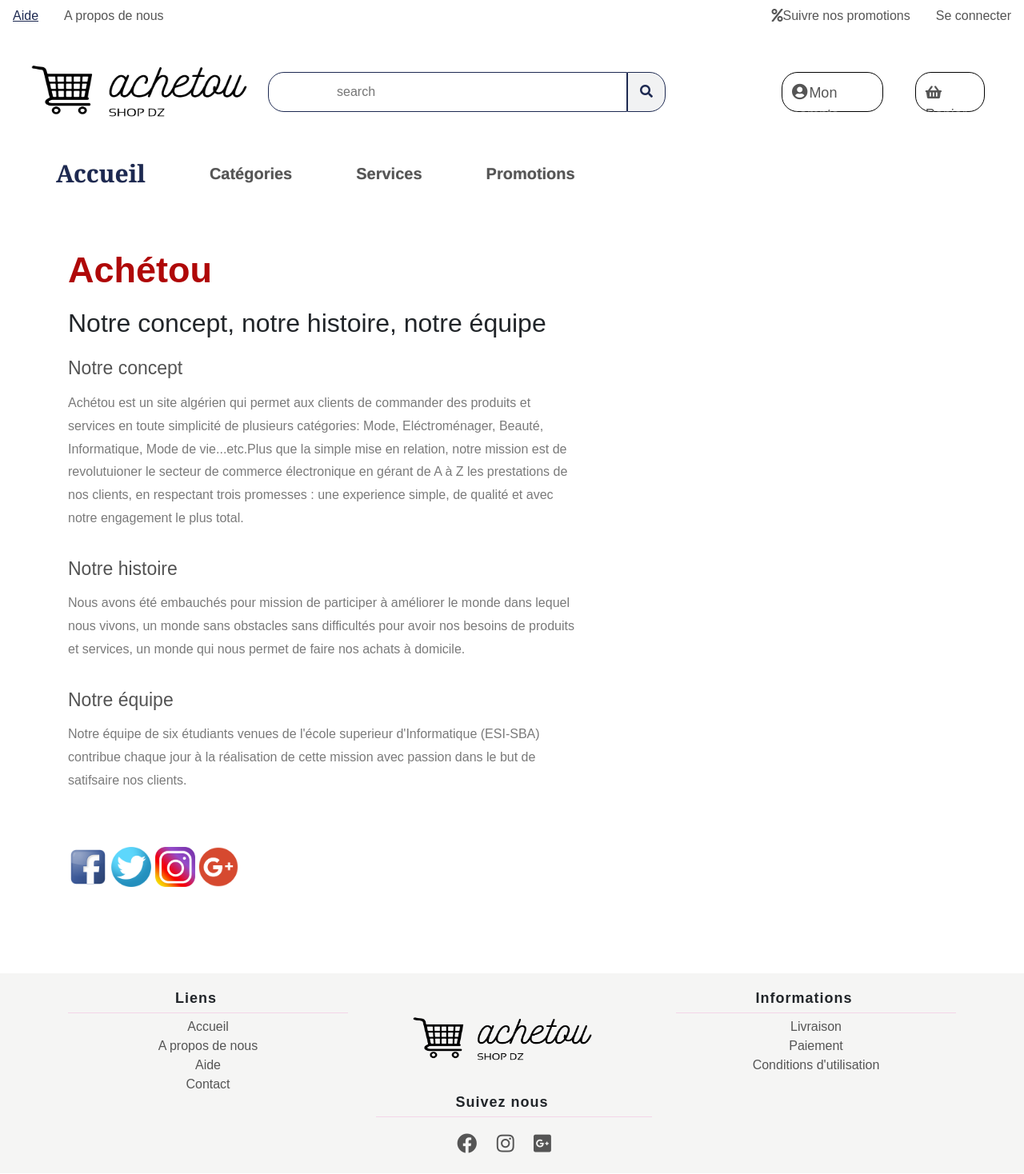
After one commit to khiati-walid/Achetou, a Django app: page /about_us/ in a window 1280 px wide. The commit adds this page. Shown: the whole page at 80% size. Run offline with Django 3.2, Linux system fonts and the light colour scheme; parts of the project's set-up code (start-up, migrations or seed data) failed here and were passed over; some libraries are stand-ins or nearby versions.

Commit message:
about added

```diff
--- /dev/null
+++ b/shop/static/css/about us.css
@@ -0,0 +1,21 @@
+
+/****************************about us************************************/
+
+.paddingTB60 {padding:60px 0px 60px 0px;}
+.gray-bg {background: rgb(255, 255, 255)!important;}
+.about-title h1 {color: #535353; font-size:45px;font-weight:600;margin-bottom:20px; }
+.about-title span {color: #AF0808; font-size:45px;font-weight:700;}
+.about-title h3 {color: #535353; font-size:23px;margin-bottom:15px;}
+.about-title h2{margin-bottom:24px}
+.about-title p {color: #7a7a7a;line-height: 1.8;margin: 0 0 15px;}
+.about-paddingB {padding-bottom: 20px;}
+.about-img {padding-left: 57px;}
+
+/* Social Icons */
+.imgicon{
+    width:50px;
+	height: 50px;
+}
+.about-icons {margin:48px 0px 48px 0px ;}
+.about-icons i{margin-right: 10px;padding: 0px; font-size:35px;color:#323232;box-shadow: 0 0 3px rgba(0, 0, 0, .2);}
+.about-icons li {margin:0px;padding:0;display:inline-block;}
--- /dev/null
+++ b/shop/templates/about_us.html
@@ -0,0 +1,234 @@
+<!DOCTYPE html>
+<html>
+    <head>
+     	<meta charset="utf-8" />
+      <meta name="viewport" content="width=device-width, initial-scale=1, shrink-to-fit=no"/>
+        <title>Apropos de nous</title>
+        <script src="http://ajax.googleapis.com/ajax/libs/jquery/1.9.1/jquery.min.js"></script>
+        <link rel="stylesheet" href="https://stackpath.bootstrapcdn.com/bootstrap/4.3.1/css/bootstrap.min.css">
+        <link rel="stylesheet" type="text/css" href="https://stackpath.bootstrapcdn.com/font-awesome/4.7.0/css/font-awesome.min.css">
+        <link rel="stylesheet" type="text/css" href="https://use.fontawesome.com/releases/v5.8.1/css/all.css">
+        <script src="https://code.jquery.com/jquery-3.3.1.slim.min.js"></script>
+        <script src="https://stackpath.bootstrapcdn.com/bootstrap/4.3.1/js/bootstrap.min.js"></script>
+         {% load static %}
+        <link rel="stylesheet" href="{%  static 'css/about us.css'%}" type="text/css">
+        <link rel="stylesheet" href="{%  static 'css/header&footer.css'%}" type="text/css">
+    </head>
+    <body>
+<!---------------------------------------------------TopNav-------------------------------------------------------------->
+      <ul class="nav topnav" id="nav1">
+        <li class="nav-item">
+          <a class="nav-link" href="#">Aide</a>
+        </li>
+        <li class="nav-item">
+          <a class="nav-link" href="#">A propos de nous</a>
+        </li>
+      </ul>
+   {% if request.user.is_authenticated  %}
+       <!-- créer le logout-->
+       <ul class="nav justify-content-end topnav" id="nav2">
+        <li class="nav-item justify-content-end">
+          <a class="nav-link" href="#"><i class="fa fa-percent" aria-hidden="true"></i>Suivre nos promotions</a>
+        </li>
+        <li class="nav-item">
+          <a class="nav-link" href="{% url 'logout' %}">Se déconnecter</a>
+        </li>
+      </ul>
+       {% else %}
+        <ul class="nav justify-content-end topnav" id="nav2">
+        <li class="nav-item justify-content-end">
+          <a class="nav-link" href="#"><i class="fa fa-percent" aria-hidden="true"></i>Suivre nos promotions</a>
+        </li>
+        <li class="nav-item">
+          <a class="nav-link" href="{% url 'login_url' %}">Se connecter</a>
+        </li>
+      </ul>
+   {% endif %}
+<!------------------------------------------------------LogoSearchNav----------------------------------------------------------->
+       <div class="nav" id="navbar">
+        <span class="logo">
+            <a href="/"><img src="{% static 'img/whitelogo1.png' %}" class="img-fluid" id="logoimg" ></a>
+          </span>
+       <div  class="search">
+        <input type="search" class="form" placeholder="search">
+         <span class="input"><i class="fa fa-search" aria-hidden="true"></i></span>
+       </div>
+       <div class="nav2">
+        <ul>
+         <li class="compte"><a href="#"><i class="fas fa-user-circle"></i>Mon compte</a></li>
+            <li class="panier"><a href="#"><i class="fa fa-shopping-basket"></i>Panier<span class="show"></span></a></li>
+        </ul>
+       </div>
+      </div>
+<!----------------------------------------------------------MegaMenu------------------------------------------------------------------->
+      <div class="nav-3">
+       <ul class="nav3">
+           <li><a href="homepage.html" id="accueil">Accueil</a></li>
+          <li>
+           <a href="#">Catégories</a>
+           <div>
+            <div class="nav-column">
+             <h3>Mode</h3>
+             <ul>
+              <li><a href="#">Vêtements femme</a></li>
+              <li><a href="#">Vêtements homme</a></li>
+              <li><a href="#">Chaussures femme</a></li>
+              <li><a href="#">Chaussures homme</a></li>
+              <li><a href="#">Accessoire femme</a></li>
+              <li><a href="#">Accessoire homme</a></li>
+             </ul>
+            </div>
+            <div class="nav-column">
+             <h3>Eléctroménager</h3>
+             <ul>
+              <li><a href="#">Télévisions</a></li>
+              <li><a href="#">Eléctroménager</a></li>
+              <li><a href="#">Appareil photo</a></li>
+              <li><a href="#">Audio</a></li>
+              <li><a href="#">Accessoires TV</a></li>
+              <li><a href="#">Caméras</a></li>
+             </ul>
+             <h3>Beauté</h3>
+             <ul>
+              <li><a href="#">Maquillage</a></li>
+              <li><a href="#">Parfum</a></li>
+              <li><a href="#">Cheveux,Coiffure</a></li>
+              <li><a href="#">Soin</a></li>
+             </ul>
+            </div>
+            <div class="nav-column">
+             <h3>Informatique</h3>
+             <ul>
+              <li><a href="#">Ordinateurs</a></li>
+              <li><a href="#">Téléphones</a></li>
+              <li><a href="#">Tablettes</a></li>
+              <li><a href="#">Périphériques</a></li>
+              <li><a href="#">Imprimantes</a></li>
+              <li><a href="#">Scanners</a></li>
+             </ul>
+            </div>
+            <div class="nav-column">
+             <h3>Lifestyle</h3>
+             <ul>
+              <li><a href="#">Sports,Fitness</a></li>
+              <li><a href="#">Musique</a></li>
+              <li><a href="#">Accessoires</a></li>
+             </ul>
+             <h3>Autres</h3>
+             <ul>
+              <li><a href="#">Bébé,puériculture</a></li>
+              <li><a href="#">Jeux,jouets</a></li>
+             </ul>
+            </div>
+           </div>
+          </li>
+          <li><a href="#">Services</a>
+           <div>
+            <div class="nav-column">
+             <h3>Evènements</h3>
+             <ul>
+              <li><a href="{% url 'services_url' %}">Restaurants,café</a></li>
+              <li><a href="#">Cameraman,DJ</a></li>
+              <li><a href="#">Salles des fetes</a></li>
+              <li><a href="#">Formations</a></li>
+              <li><a href="#">Décorations</a></li>
+              <li><a href="#">Hotellerie</a></li>
+             </ul>
+            </div>
+            <div class="nav-column">
+             <h3>Services</h3>
+             <ul>
+              <li><a href="{% url 'services_url' %}">Restaurant</a></li>
+              <li><a href="#">Médecin,santé</a></li>
+              <li><a href="#">Nettoyage,jardinage</a></li>
+              <li><a href="#">Beauté</a></li>
+              <li><a href="#">Informatique</a></li>
+              <li><a href="#">Autres</a></li>
+             </ul>
+            </div>
+            <div class="nav-column">
+             <img src="{% static 'img/service.jpg' %}" id="service-img">
+             <ul>
+              <li><a id="ajout-service">Ajouter un service</a></li>
+             </ul>
+            </div>
+           </div>
+          </li>
+          <li><a href="#">Promotions</a></li>
+         </ul>
+        </div>
+
+<!-------------------------------------------------about us-------------------------------------->
+<div class="about-section paddingTB60 gray-bg">
+  <div class="container">
+    <div class="row">
+      <div class="col-md-7 col-sm-6">
+        <div class="about-title clearfix">
+          <h1><span>Achétou</span></h1>
+          <h2>Notre concept, notre histoire, notre équipe </h2>
+          <h3>Notre concept</h3>
+          <p class="about-paddingB">Achétou est un site algérien qui permet aux clients de commander des produits et services en toute simplicité de plusieurs catégories: Mode, Eléctroménager, Beauté, Informatique, Mode de vie...etc.Plus que la simple mise en relation, notre mission est de revolutuioner le secteur de commerce électronique en gérant de A à Z les prestations de nos clients, en respectant trois promesses : une experience simple, de qualité et avec notre engagement le plus total.</p>
+          <h3>Notre histoire</h3>
+          <p class="about-paddingB">Nous avons été embauchés pour mission de participer à améliorer le monde dans lequel nous vivons, un monde sans obstacles sans difficultés pour avoir nos besoins de produits et services, un monde qui nous permet de faire nos achats à domicile.</p>
+          <h3>Notre équipe</h3>
+          <p class="about-paddingB">Notre équipe de six étudiants venues de l'école superieur d'Informatique (ESI-SBA) contribue chaque jour à la réalisation de cette mission avec passion dans le but de satifsaire nos clients.</p>
+            <div class="about-icons">
+              <ul >
+                <li><a href="https://www.facebook.com/"><img src="{% static 'img\fb.png'%}" id="social-fb" class="imgicon"></a> </li>
+                <li><a href="https://twitter.com/"><img src="{% static 'img\tw.png'%}" id="social-tw" class="imgicon"></a> </li>
+                <li> <a href="https://instagram.com"><img src="{% static 'img\inst.png'%}" id="social-em" class="imgicon"></a> </li>
+                <li> <a href="https://plus.google.com/"><img src="{% static 'img\gp.png'%}" id="social-gp" class="imgicon"></a> </li>
+              </ul>
+            </div>
+        </div>
+      </div>
+    </div>
+  </div>
+</div>
+<!--------------------------------------------------------Footer--------------------------------->
+<section class="footer">
+  <div class="container">
+    <div class="row align-items-start">
+      <div class="col" id="col-lg-2">
+        <div class="footer-title">
+          <h4>Liens</h4>
+        </div>
+        <ul>
+          <li><a href="homepage.html">Accueil</a></li>
+          <li><a href="#">A propos de nous</a></li>
+          <li><a href="#">Aide</a></li>
+         <li><a href="#">Contact</a></li>
+        </ul>
+      </div>
+      <div class="col" id="col-lg-3">
+          <div class="logo2"><a href="/"><img src="{% static 'img/logo31.png'%}" class="logof"></a></div>
+          <div class="bottom">
+            <div class="footer-title">
+              <h4>Suivez nous</h4>
+            </div>
+            <ul class="footer-social">
+              <li><a href="" target="_blank"><i class="fab fa-facebook f1"></i></a></li>
+              <li><a href="" target="_blank"><i class="fab fa-instagram f1"></i></a></li>
+              <li><a href="" target="_blank"><i class="fab fa-google-plus-square f1"></i></a></li>
+            </ul>
+          </div>
+      </div>
+      <div class="col" id="col-lg-4">
+        <div class="footer-title">
+          <h4>Informations</h4>
+        </div>
+        <ul>
+          <li><a href="#">Livraison</a></li>
+          <li><a href="#">Paiement</a></li>
+          <li><a href="#">Conditions d'utilisation</a></li>
+        </ul>
+      </div>
+    </div>
+  </div>
+</section>
+
+
+<script type="text/javascript" src=" {% static 'js/javascript2.js' %}" type="text/javascript">
+</script>
+</body>
+</html>
--- a/shop/templates/homepage.html
+++ b/shop/templates/homepage.html
@@ -21,7 +21,7 @@
           <a class="nav-link" href="#">Aide</a>
         </li>
         <li class="nav-item">
-          <a class="nav-link" href="#">A propos de nous</a>
+          <a class="nav-link" href="{% url 'about_us_url' %}">A propos de nous</a>
         </li>
       </ul>
    {% if request.user.is_authenticated  %}
@@ -680,7 +680,7 @@
               </div>
               <ul>
                 <li><a href="homepage.html">Accueil</a></li>
-                <li><a href="#">A propos de nous</a></li>
+                <li><a href="{% url 'about_us_url' %}">A propos de nous</a></li>
                 <li><a href="#">Aide</a></li>
                <li><a href="#">Contact</a></li>
               </ul>
--- a/shop/urls.py
+++ b/shop/urls.py
@@ -9,7 +9,7 @@ urlpatterns = [
     path("signup/",views.signup_page, name="signup_url"),
     path("login/", views.login_page, name="login_url"),
     path("product/", views.product_page, name="product_url"),
-
+    path("about_us/",views.about_us, name="about_us_url"),
     path("services/", views.services_page, name="services_url"),
     path("reservation/", views.reservation_page, name="reservation_url"),
 
--- a/shop/views.py
+++ b/shop/views.py
@@ -9,6 +9,9 @@ from panier.forms import CartAddProductForm
 
 def homepage(request):
     return render(request,'homepage.html',locals())
+
+def about_us(request):
+    return render(request,'about_us.html',locals())
 
 
 def product_page(request):
```
Also changed, not shown: db.sqlite3, shop/static/img/fb.png (added), shop/static/img/gp.png (added), shop/static/img/inst.png (added), shop/static/img/tw.png (added).
